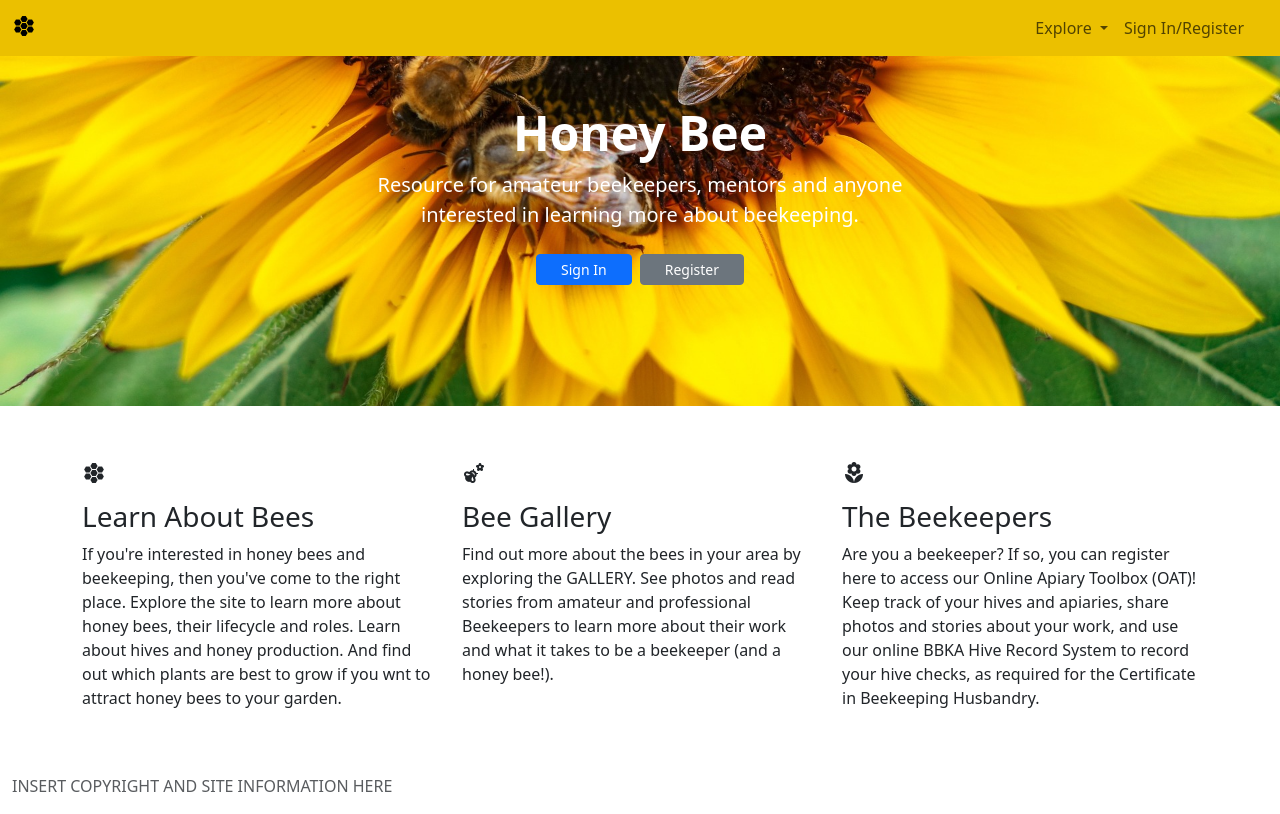
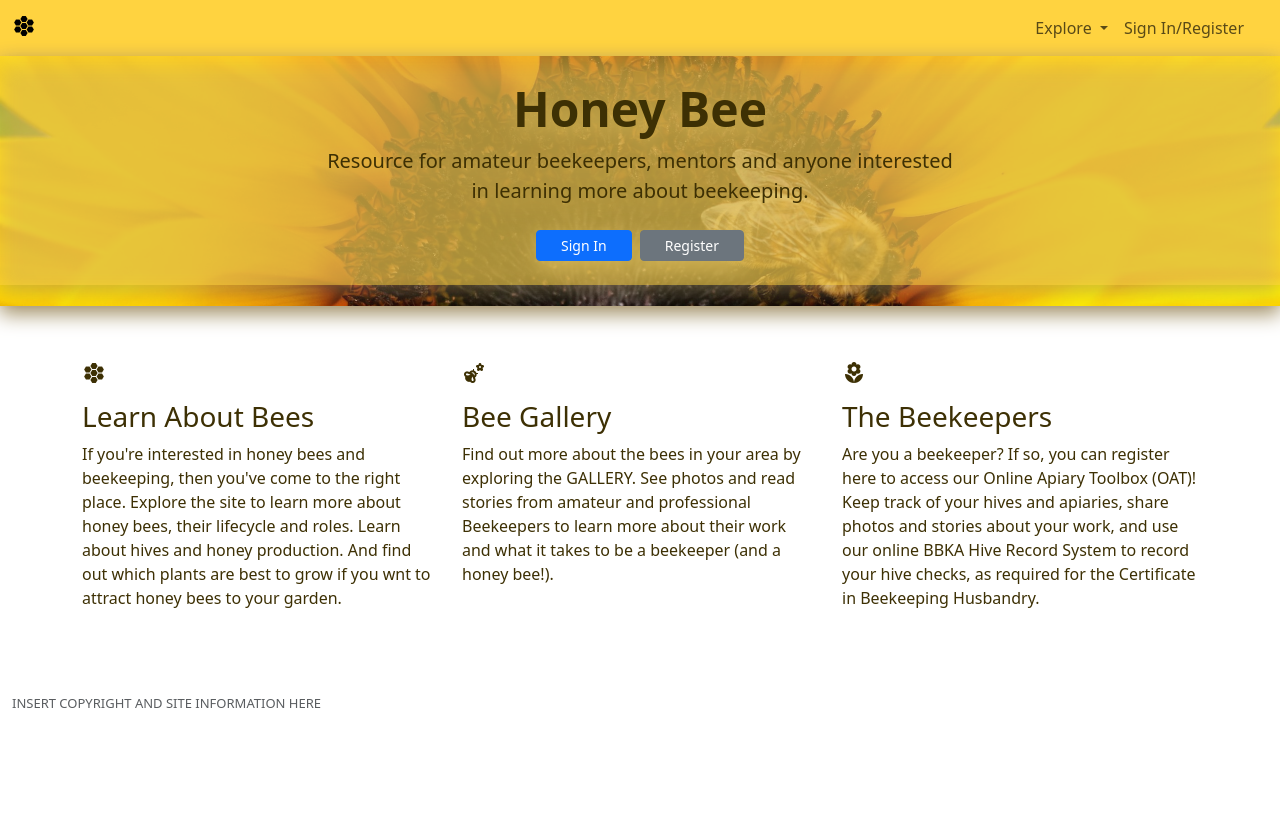
Before and after one commit to mikiburgess/MP3-Honey-Bee, a Flask app: page / in a window 1280 px wide. After the commit the page ends 708 px from the top, so only its background shows below. Run offline with Flask 3, Linux system fonts and the light colour scheme; some libraries are stand-ins or nearby versions.

Commit message:
STYLE: Update style for page header text

```diff
--- a/static/css/style.css
+++ b/static/css/style.css
@@ -4,14 +4,18 @@
     Site-specific styles.
 */
 
-/* - COLOR PALETTE ------------------------------------ */
+/* COLOR PALETTE ------------------------------------------- */
 :root {
-    --honey: #EBC000; /* #EBC000 */
+    --honey: #ffd340; /* #EBC000 */
     --primary: #A18F65;
+    --shadow: #A18F65;
     --secondary: #DFE0DF;
     --pale: #FFF9EC;
+    --site-font: #3D3004;
 }
 
+
+/* SITE IMAGES ---------------------------------------------- */
 .sunflower {
     background-image: url("../img/sunflower.jpg");
 }
@@ -32,13 +36,61 @@
     background-image: url("../img/honeycomb-background.jpg");
 }
 
-.dripping-honey {
+/* .dripping-honey {
     background-image: url("../img/dripping-honey.jpg");
     max-width: 100%;
     height: auto;
     opacity: 0.5;
+} */
+
+
+/* IMAGE EFFECTS -------------------------------------------- */
+.parallax {
+    /* Create the parallax scrolling effect */
+    background-attachment: fixed;
+    background-repeat: no-repeat;
+    background-size: cover;
+    background-position-y: bottom;
+    background-position-x: center;
+    filter: drop-shadow(0px 8px 10px var(--shadow));
+    -webkit-filter: drop-shadow(0px 8px 10px var(--shadow));
 }
 
+.parallax-large {
+    min-height: 250px;
+    max-height: 300px;
+}
+
+.parallax-small {
+    min-height: 150px;
+    max-height: 200px;
+}
+
+/* HTML ELEMENT STYLES  ------------------------------------- */
+
+h1, h2, h3, p {
+    color: var(--site-font);
+}
+
+
+/* PAGE HEADER  --------------------------------------------- */
+
+.heading-text-block {
+    position: relative;
+    color: black;
+    text-align: center;
+    height: 100%;
+    width: 100%;
+    /* border-radius: 20px;
+    padding: 10px; */
+    /* padding-bottom: 15px; */
+    background: rgb(240, 233, 27); /* Fallback/solid color */
+    background: rgba(255, 211, 64, 0.5); /* Background with 0.5 opacity */
+    filter: drop-shadow(0px 8px 10px var(--shadow));
+    -webkit-filter: drop-shadow(0px 8px 10px var(--shadow));
+}
+
+/* NAVIGATION BAR  ------------------------------------------- */
 
 .navbar-custom,
 .dropdown-menu,
@@ -46,30 +98,15 @@
 .offcanvas-body {
     /* background-color: #EBC000; */
     background-color: var(--honey);
+    color: var(--site-font);
  }
 
  .flash-messages {
     background-color: var(--secondary);
  }
 
-.parallax {
-    /* Create the parallax scrolling effect */
-    background-attachment: fixed;
-    background-repeat: no-repeat;
-    background-size: cover;
-    background-position-y: bottom;
-    background-position-x: center;
-}
 
-.parallax-large {
-    min-height: 350px;
-    max-height: 400px;
-}
-
-.parallax-small {
-    min-height: 200px;
-    max-height: 300px;
-}
+ /* WORK-IN-PROGRESS  --------------------------------------- */
 
 /* Still to be styled */
 .feature-icon {
@@ -165,6 +202,8 @@ th, td {
     margin-bottom: 20px;
 }
 
+
 .site-footer {
-
+    padding-top: 20px;
+    font-size: small;
 }
--- a/templates/error.html
+++ b/templates/error.html
@@ -5,9 +5,10 @@
 {% block header %}
 <section id="error-page-header">
     <div class="parallax parallax-small sunflower">
-        <div class="container text-center text-white">
-            <br><br>
+        <div class="heading-text-block">
+            <br>
             <h2 class="display-5 fw-bold">Oops!</h2>
+            <br>
         </div>
     </div>
 </section>
--- a/templates/hive_management.html
+++ b/templates/hive_management.html
@@ -4,11 +4,13 @@
 <section id="hive-management-header">
 
     <div class="parallax parallax-small honeycomb">
-        <div class="container text-center text-white">
-            <br><br>
+        <div class="heading-text-block">
+            <br>
             <h2 class="display-5 fw-bold">Hive Management</h2>
             <p class="lead">View All Hives</p>
+            <br>
         </div>
+
     </div>
 </section>
 {% endblock %}
--- a/templates/hm_add_apiary.html
+++ b/templates/hm_add_apiary.html
@@ -3,10 +3,11 @@
 {% block header %}
 <section id="add-apiary-header">
     <div class="parallax parallax-small sunflower">
-        <div class="container text-center text-white">
-            <br><br>
+        <div class=" heading-text-block">
+            <br>
             <h2 class="display-5 fw-bold">Hive Management</h2>
             <p class="lead">Add New Apiary</p>
+            <br>
         </div>
     </div>
 </section>
--- a/templates/hm_add_hive.html
+++ b/templates/hm_add_hive.html
@@ -3,10 +3,11 @@
 {% block header %}
 <section id="add-hive-header">
     <div class="parallax parallax-small sunflower">
-        <div class="container text-center text-white">
-            <br><br>
+        <div class="heading-text-block">
+            <br>
             <h2 class="display-5 fw-bold">Hive Management</h2>
             <p class="lead">Add New Hive</p>
+            <br>
         </div>
     </div>
 {% endblock %}
--- a/templates/home.html
+++ b/templates/home.html
@@ -4,9 +4,9 @@
 <!-- ** PAGE BANNER ** -->
 <section id="home-page-header">
     <div class="parallax parallax-large sunflower">
-    <div class="container text-center text-white">
-        <br><br>
-        <h1 class="display-5 fw-bold">Honey Bee</h1>
+    <div class="heading-text-block">
+      <br>
+      <h1 class="display-5 fw-bold">Honey Bee</h1>
         <div class="col-lg-6 mx-auto">
             <p class="lead mb-4">Resource for amateur beekeepers, mentors and anyone interested in learning more about beekeeping.</p>
             <div class="d-grid gap-2 d-sm-flex justify-content-sm-center">
@@ -19,8 +19,8 @@
                 <a class="btn btn-secondary btn-sm px-4 gap-3" href="{{ url_for('register') }}" role="button">Register</a>
                 {% endif %}
             </div>
-          </div>
-        <br><br>
+        </div>
+        <br>
     </div>
   </div>
 </section>
--- a/templates/placeholder.html
+++ b/templates/placeholder.html
@@ -5,9 +5,10 @@
 {% block header %}
 <section id="placeholder-header">
     <div class="parallax parallax-small sunflower">
-        <div class="container text-center text-white">
-            <br><br>
+        <div class="heading-text-block">
+            <br>
             <h2 class="display-5 fw-bold">Sorry! We're not ready yet.</h2>
+            <br>
         </div>
     </div>
 </section>
--- a/templates/register.html
+++ b/templates/register.html
@@ -3,9 +3,10 @@
 {% block header %}
 <section id="register-header">
     <div class="parallax parallax-small honeycomb">
-        <div class="container text-center text-white">
-            <br><br>
+        <div class="heading-text-block">
+            <br>
             <h2 class="display-5 fw-bold">Register</h2>
+            <br>
         </div>
     </div>
 </section>
--- a/templates/signin.html
+++ b/templates/signin.html
@@ -3,9 +3,10 @@
 {% block header %}
 <section id="signin-header">
     <div class="parallax parallax-small honeycomb">
-        <div class="container text-center text-white">
-            <br><br>
+        <div class="heading-text-block">
+            <br>
             <h2 class="display-5 fw-bold">Sign In</h2>
+            <br>
         </div>
     </div>
 </section>
```
